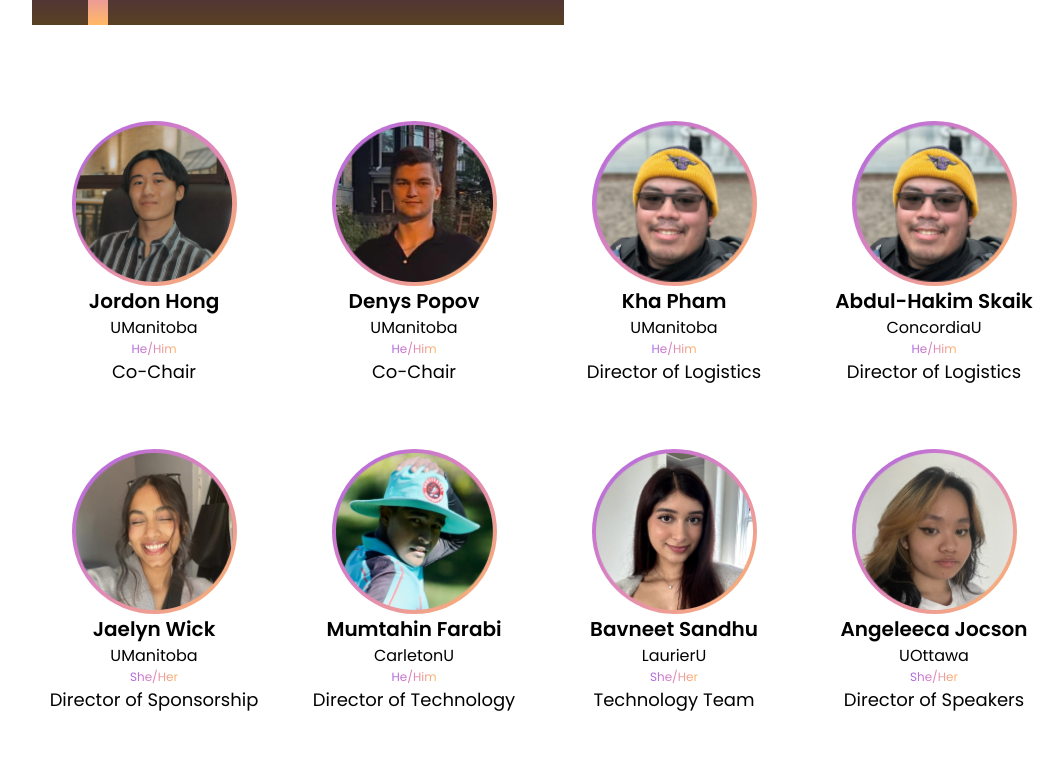
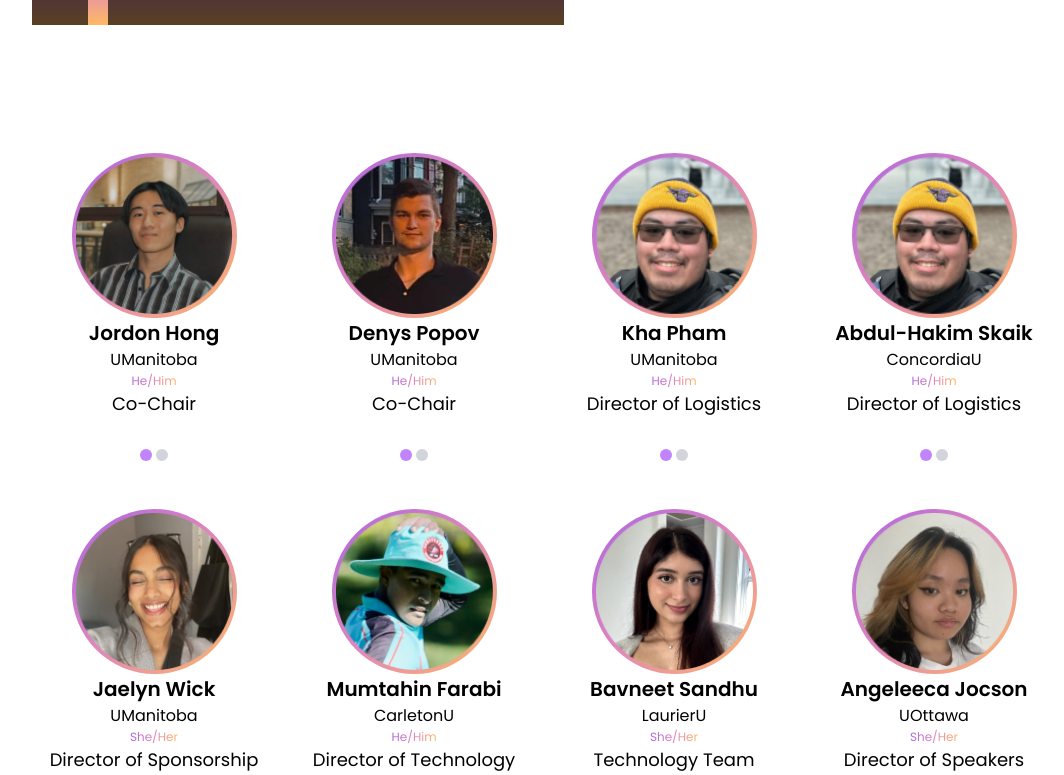
Before and after one commit to cusec/2024, a Next.js app: page /about in a window 1280 px wide. Shown: the part 1271-2046 px from the top of the page, without its empty margins (96-1160 px from the left). Built offline with nearby package versions, Linux system fonts and the light colour scheme.

Commit message:
feat: Add pagination to team member cards and increase margins between cards

```diff
--- a/src/app/about/TeamCard.tsx
+++ b/src/app/about/TeamCard.tsx
@@ -22,7 +22,7 @@ type TeamCardProps = {
 
 export default function TeamCard(props: TeamCardProps) {
   return (
-    <div className="flex flex-col items-center justify-center mx-6">
+    <div className="flex flex-col items-center justify-center mx-6 mt-8">
       <div className="aspect-square rounded-full bg-gradient-to-br from-royalPurple via-roseQuartz to-goldenApricot  w-[140px] md:w-[165px] relative">
         {props.image && (
           <Image
@@ -56,9 +56,9 @@ export default function TeamCard(props: TeamCardProps) {
         <p>{props.fun_fact}</p> */}
 
       {/*Pagination circles*/}
-      <div>
-        <span className="block h-6 rounded-full"></span>
-        <span className="block h-6 rounded-full"></span>
+      <div className="flex space-x-1 mt-8">
+        <span className="block h-3 w-3 rounded-full bg-purple-400"></span>
+        <span className="block h-3 w-3 rounded-full bg-gray-300"></span>
       </div>
     </div>
   );
```
